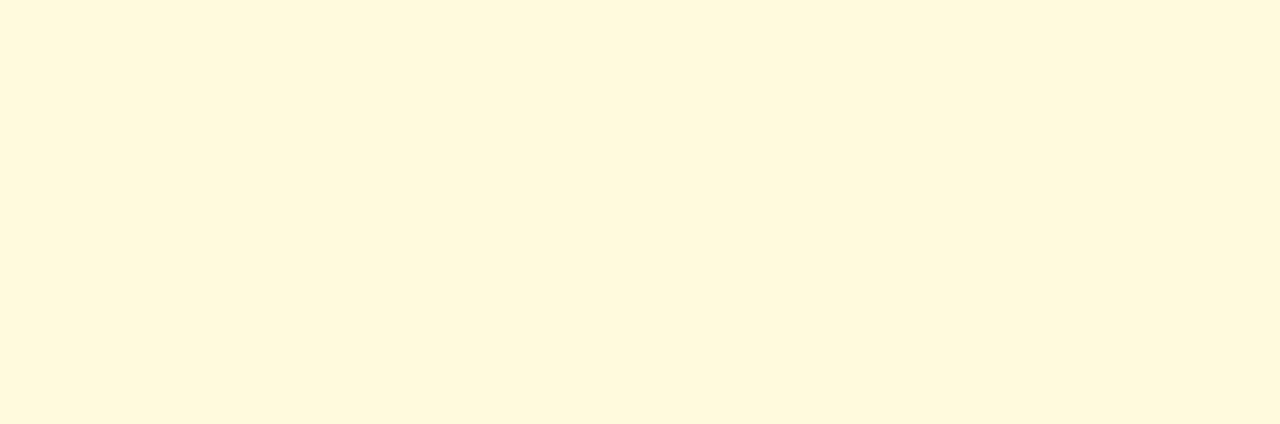
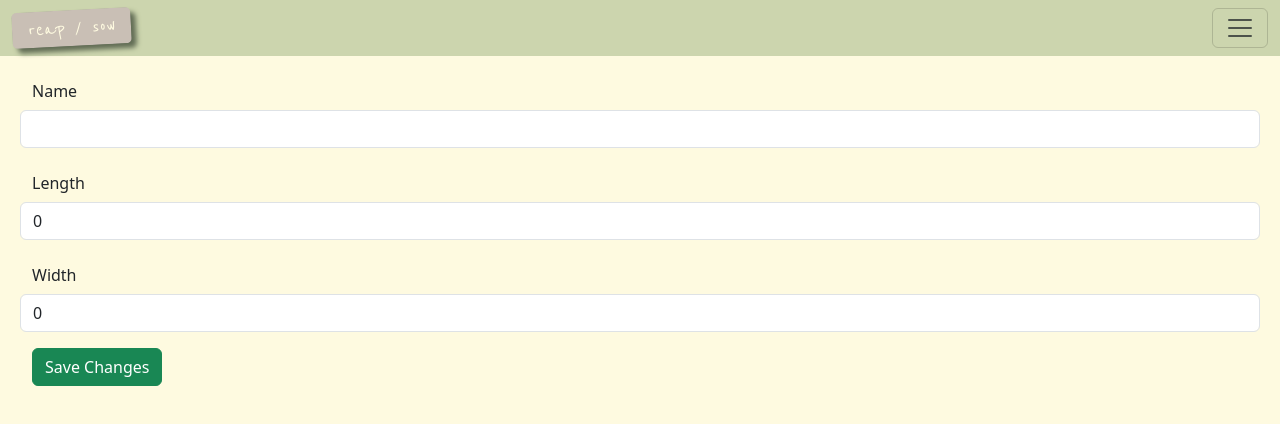
Before and after one commit to jessicasturgell/reap-sow, a React (Vite) app: page /garden/edit in a window 1280 px wide. Shown: the top 424 px of the page. Built offline with nearby package versions, Linux system fonts and the light colour scheme; no server answers; sample sign-in values are in the browser's storage; grey boxes are pictures that could not be loaded.

Commit message:
added functions for creating new garden beds and deleting garden beds

```diff
--- /dev/null
+++ b/src/components/forms/CreateGardenBed.jsx
@@ -0,0 +1,92 @@
+import { useState } from "react";
+import "./Form.css";
+import { Button, Form, FormGroup, Input, Label } from "reactstrap";
+import { useNavigate } from "react-router-dom";
+import { createNewGardenBed } from "../../services/gardenService.jsx";
+
+export const GardenBedForm = ({ currentUser }) => {
+  const [gardenBed, setGardenBed] = useState({ name: "", length: 0, width: 0 });
+  const navigate = useNavigate();
+
+  const handleSave = (event) => {
+    event.preventDefault();
+    if (gardenBed.name && gardenBed.length > 0 && gardenBed.width > 0) {
+      const newGardenBed = {
+        userId: currentUser.id,
+        name: gardenBed.name,
+        length: gardenBed.length,
+        width: gardenBed.width,
+      };
+
+      createNewGardenBed(newGardenBed).then(() => {
+        if (window.opener) {
+          window.opener.location.reload();
+          window.close();
+        } else {
+          window.alert("Parent window not found!");
+        }
+      });
+    } else {
+      window.alert("Please fill out all fields!");
+    }
+  };
+  return (
+    <>
+      <section className="form-container">
+        <Form>
+          <FormGroup row>
+            <Label for="name" sm={2}>
+              Name
+            </Label>
+            <Input
+              id="name"
+              name="name"
+              placeholder="Enter the name of your new garden bed here"
+              type="text"
+              onChange={(event) => {
+                const gardenBedCopy = { ...gardenBed };
+                gardenBedCopy.name = event.target.value;
+                setGardenBed(gardenBedCopy);
+              }}
+            />
+          </FormGroup>
+          <FormGroup row>
+            <Label for="x" sm={2}>
+              Length
+            </Label>
+            <Input
+              id="x"
+              name="x"
+              placeholder="Enter the length (x-axis) of your garden bed here"
+              type="number"
+              onChange={(event) => {
+                const gardenBedCopy = { ...gardenBed };
+                gardenBedCopy.length = parseInt(event.target.value);
+                setGardenBed(gardenBedCopy);
+              }}
+            />
+          </FormGroup>
+          <FormGroup row>
+            <Label for="y" sm={2}>
+              Width
+            </Label>
+            <Input
+              id="y"
+              name="y"
+              placeholder="Enter the width (y-axis) of your garden bed here"
+              type="number"
+              onChange={(event) => {
+                const gardenBedCopy = { ...gardenBed };
+                gardenBedCopy.width = parseInt(event.target.value);
+                setGardenBed(gardenBedCopy);
+              }}
+            />
+          </FormGroup>
+          <Button color="success" onClick={handleSave}>
+            Submit
+          </Button>
+        </Form>
+      </section>
+    </>
+  );
+};
--- /dev/null
+++ b/src/components/forms/EditGardenBed.jsx
@@ -0,0 +1,102 @@
+import { useEffect, useState } from "react";
+import { useNavigate } from "react-router-dom";
+import {
+  getGardenBedsByUserId,
+  updateGardenBed,
+} from "../../services/gardenService.jsx";
+import { Button, Form, FormGroup, Input, Label } from "reactstrap";
+
+export const EditGardenBed = ({ currentUser }) => {
+  const [gardenBed, setGardenBed] = useState({});
+
+  useEffect(() => {
+    getGardenBedsByUserId(currentUser.id).then((data) => {
+      const gardenBedObj = data[0];
+      setGardenBed(gardenBedObj);
+    });
+  }, [currentUser]);
+
+  const handleSave = (event) => {
+    event.preventDefault();
+
+    const editedGardenBed = {
+      id: gardenBed.id,
+      name: gardenBed.name,
+      length: gardenBed.length,
+      width: gardenBed.width,
+      userId: gardenBed.userId,
+    };
+
+    updateGardenBed(editedGardenBed).then(() => {
+      if (window.opener) {
+        window.opener.location.reload();
+        window.close();
+      } else {
+        window.alert("Parent window not found!");
+      }
+    });
+  };
+
+  return (
+    <>
+      <section className="form-container">
+        <Form>
+          <FormGroup row>
+            <Label for="name" sm={2}>
+              Name
+            </Label>
+            <Input
+              id="name"
+              name="name"
+              value={gardenBed.name ? gardenBed.name : ""}
+              type="text"
+              onChange={(event) => {
+                const gardenBedCopy = { ...gardenBed };
+                gardenBedCopy.name = event.target.value;
+                setGardenBed(gardenBedCopy);
+              }}
+              required
+            />
+          </FormGroup>
+          <FormGroup row>
+            <Label for="x" sm={2}>
+              Length
+            </Label>
+            <Input
+              id="x"
+              name="x"
+              value={gardenBed.length ? gardenBed.length : 0}
+              type="number"
+              onChange={(event) => {
+                const gardenBedCopy = { ...gardenBed };
+                gardenBedCopy.length = parseInt(event.target.value);
+                setGardenBed(gardenBedCopy);
+              }}
+              required
+            />
+          </FormGroup>
+          <FormGroup row>
+            <Label for="y" sm={2}>
+              Width
+            </Label>
+            <Input
+              id="y"
+              name="y"
+              value={gardenBed.width ? gardenBed.width : 0}
+              type="number"
+              onChange={(event) => {
+                const gardenBedCopy = { ...gardenBed };
+                gardenBedCopy.width = parseInt(event.target.value);
+                setGardenBed(gardenBedCopy);
+              }}
+              required
+            />
+          </FormGroup>
+          <Button color="success" onClick={handleSave}>
+            Save Changes
+          </Button>
+        </Form>
+      </section>
+    </>
+  );
+};
--- /dev/null
+++ b/src/components/forms/Form.css
@@ -0,0 +1,3 @@
+.form-container {
+    margin: 1rem 2rem;
+}
--- a/src/components/garden/MyGarden.jsx
+++ b/src/components/garden/MyGarden.jsx
@@ -1,8 +1,11 @@
 import "./MyGarden.css";
 import { useEffect, useState } from "react";
-import { getGardenBedsByUserId } from "../../services/gardenService.jsx";
+import {
+  deleteGardenBed,
+  getGardenBedsByUserId,
+} from "../../services/gardenService.jsx";
 import { getPlantsByGardenPlot } from "../../services/plantService.jsx";
-import { Button, Form, FormGroup, FormText, Input, Label } from "reactstrap";
+import { Button, Form, FormGroup, Input, Label } from "reactstrap";
 import { useNavigate } from "react-router-dom";
 
 export const MyGarden = ({ currentUser }) => {
@@ -10,7 +13,7 @@ export const MyGarden = ({ currentUser }) => {
   const [myPlants, setMyPlants] = useState([]);
   const navigate = useNavigate();
 
-  useEffect(() => {
+  const getAndSetGardenBeds = () => {
     if (currentUser?.id) {
       getGardenBedsByUserId(currentUser.id)
         .then((gardenBedsArray) => {
@@ -20,6 +23,10 @@ export const MyGarden = ({ currentUser }) => {
           console.error("Error fetching garden beds:", error);
         });
     }
+  };
+
+  useEffect(() => {
+    getAndSetGardenBeds(); // Fetches garden beds
   }, [currentUser]); // Trigger effect whenever currentUser changes
 
   useEffect(() => {
@@ -33,6 +40,12 @@ export const MyGarden = ({ currentUser }) => {
         });
     }
   }, [currentUser]); // Trigger effect whenever currentUser changes
+
+  const handleDelete = (gardenBed) => {
+    deleteGardenBed(gardenBed.id).then(() => {
+      getAndSetGardenBeds();
+    });
+  };
 
   return (
     <>
@@ -101,6 +114,25 @@ export const MyGarden = ({ currentUser }) => {
                       <Button color="success">Save</Button>
                     </Form>
                   </div>
+                  <Button
+                    color="warning"
+                    onClick={() => {
+                      window.open(
+                        "/garden/edit",
+                        "newwindow",
+                        "width=600,height=400"
+                      );
+                    }}
+                  >
+                    Edit Bed
+                  </Button>
+                  <Button
+                    className="ms-1"
+                    color="danger"
+                    onClick={() => handleDelete(gardenBed)}
+                  >
+                    Delete Bed
+                  </Button>
                 </div>
               );
             })}
@@ -109,7 +141,11 @@ export const MyGarden = ({ currentUser }) => {
             className="garden-btn"
             color="success"
             onClick={() => {
-              navigate("/garden/create");
+              window.open(
+                "/garden/create",
+                "newwindow",
+                "width=600,height=400"
+              );
             }}
           >
             Create New Garden Bed
--- a/src/services/gardenService.jsx
+++ b/src/services/gardenService.jsx
@@ -3,3 +3,28 @@ export const getGardenBedsByUserId = (userId) => {
       `http://localhost:8088/gardenBeds/?userId=${userId}`
     ).then((res) => res.json());
   };
+
+  export const createNewGardenBed = (gardenBed) => {
+    return fetch (`http://localhost:8088/gardenBeds`, {
+      method: "Post", headers: {
+        "Content-Type": "application/json",
+      },
+      body: JSON.stringify(gardenBed)
+    })
+  }
+
+  export const deleteGardenBed = (gardenBedId) => {
+    return fetch(`http://localhost:8088/gardenBeds/${gardenBedId}`, {
+      method: "DELETE",
+    });
+  };
+
+  export const updateGardenBed = (gardenBed) => {
+    return fetch(`http://localhost:8088/gardenBeds/${gardenBed.id}`, {
+      method: "PUT",
+      headers: {
+        "Content-Type": "application/json",
+      },
+      body: JSON.stringify(gardenBed),
+    });
+  };
--- a/src/views/ApplicationViews.jsx
+++ b/src/views/ApplicationViews.jsx
@@ -4,6 +4,8 @@ import { NavBar } from "../components/nav/NavBar.jsx";
 import { PlantList } from "../components/plants/Plant.jsx";
 import { Welcome } from "../components/welcome/Welcome.jsx";
 import { MyGarden } from "../components/garden/MyGarden.jsx";
+import { GardenBedForm } from "../components/forms/CreateGardenBed.jsx";
+import { EditGardenBed } from "../components/forms/EditGardenBed.jsx";
 
 export const ApplicationViews = () => {
   const [currentUser, setCurrentUser] = useState({});
@@ -29,7 +31,8 @@ export const ApplicationViews = () => {
         <Route index element={<Welcome />} />
         <Route path="/garden">
           <Route index element={<MyGarden currentUser={currentUser} />} />
-          <Route path="create" element={<>TO DO</>} />
+          <Route path="create" element={<GardenBedForm currentUser={currentUser} />} />
+          <Route path="edit" element={<EditGardenBed currentUser={currentUser} />} />
         </Route>
         <Route path="/plants" element={<PlantList />} />
       </Route>
```
Also changed, not shown: api/database.json (+7 -0 lines).
